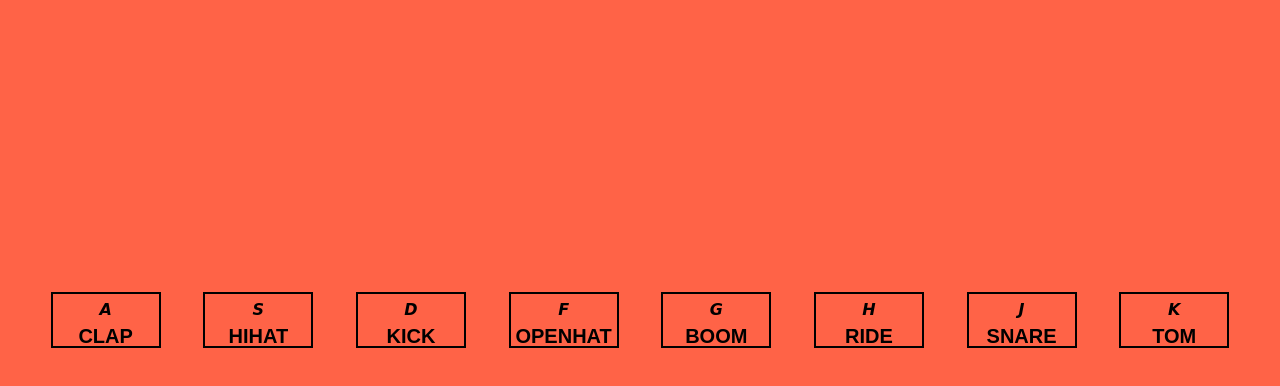
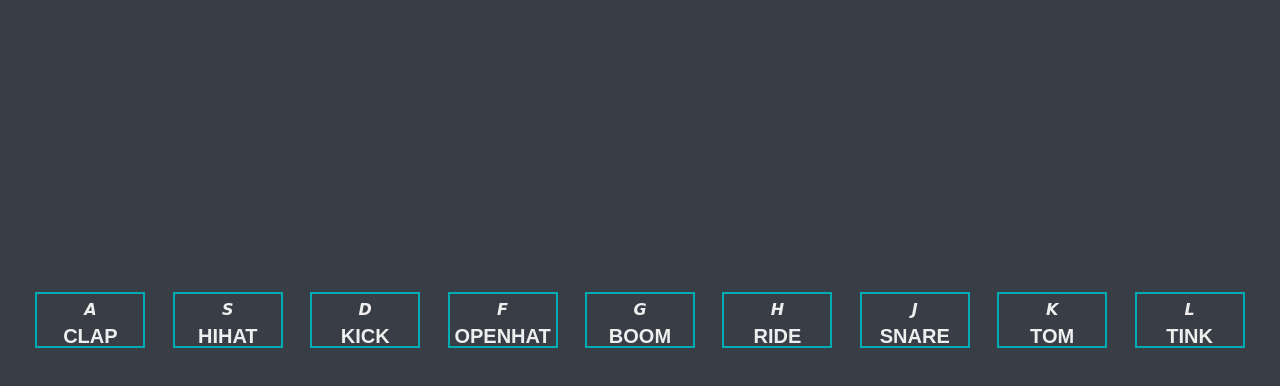
Before and after one commit to 7ozo/Drum-Kit, a plain HTML site: page index.html in a window 1280 px wide. Shown: the part 108-494 px from the top of the page. Drawn offline with Linux system fonts and the light colour scheme.

Commit message:
change boom sound and colors, add tink sound

```diff
--- a/index.html
+++ b/index.html
@@ -43,6 +43,10 @@
             <kbd>K</kbd>
             <span>TOM</span>
         </div>
+        <div class="key" data-key="l">
+            <kbd>L</kbd>
+            <span>TINK</span>
+        </div>
     </div>
     <!-- sounds -->
     <audio src="sounds/clap.wav" data-key="a"></audio>
@@ -53,6 +57,7 @@
     <audio src="sounds/ride.wav" data-key="h"></audio>
     <audio src="sounds/snare.wav" data-key="j"></audio>
     <audio src="sounds/tom.wav" data-key="k"></audio>
+    <audio src="sounds/tink.wav" data-key="l"></audio>
 <!-- importing the scrpit -->
 <script src="script.js"></script>
 </body>
--- a/style.css
+++ b/style.css
@@ -3,9 +3,10 @@
 }
 
 body {
-  background: tomato;
+  background: #393E46;
   margin-top: 50px;
   text-align: center;
+  color:#EEEEEE;
 }
 
 .container {
@@ -23,7 +24,8 @@ body {
   display: inline-flex;
   flex-direction: column;
   text-align: center;
-  border: 2px solid black;
+  border: 2px solid #00ADB5;
+  background-color: #393E46;
   width: 110px;
 }
 kbd {
@@ -37,6 +39,6 @@ span {
 .playing {
   transform: scale(1.2);
   border: white;
-  box-shadow: 0 0 10px white;
-  color: white;
+  box-shadow: 0 0 15px white;
+  color: #00ADB5;
 }
```
Also changed, not shown: 2 other files.
